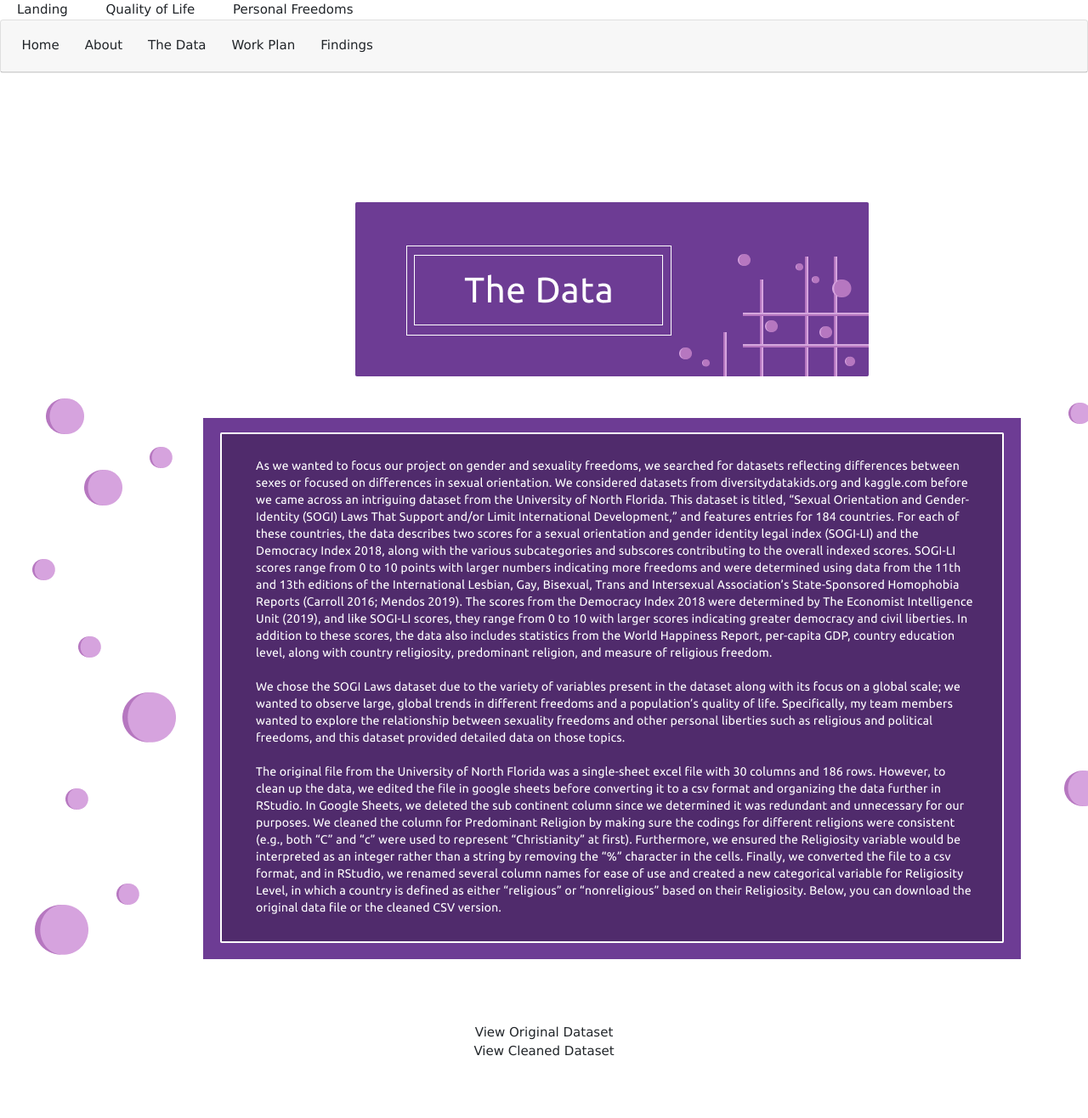
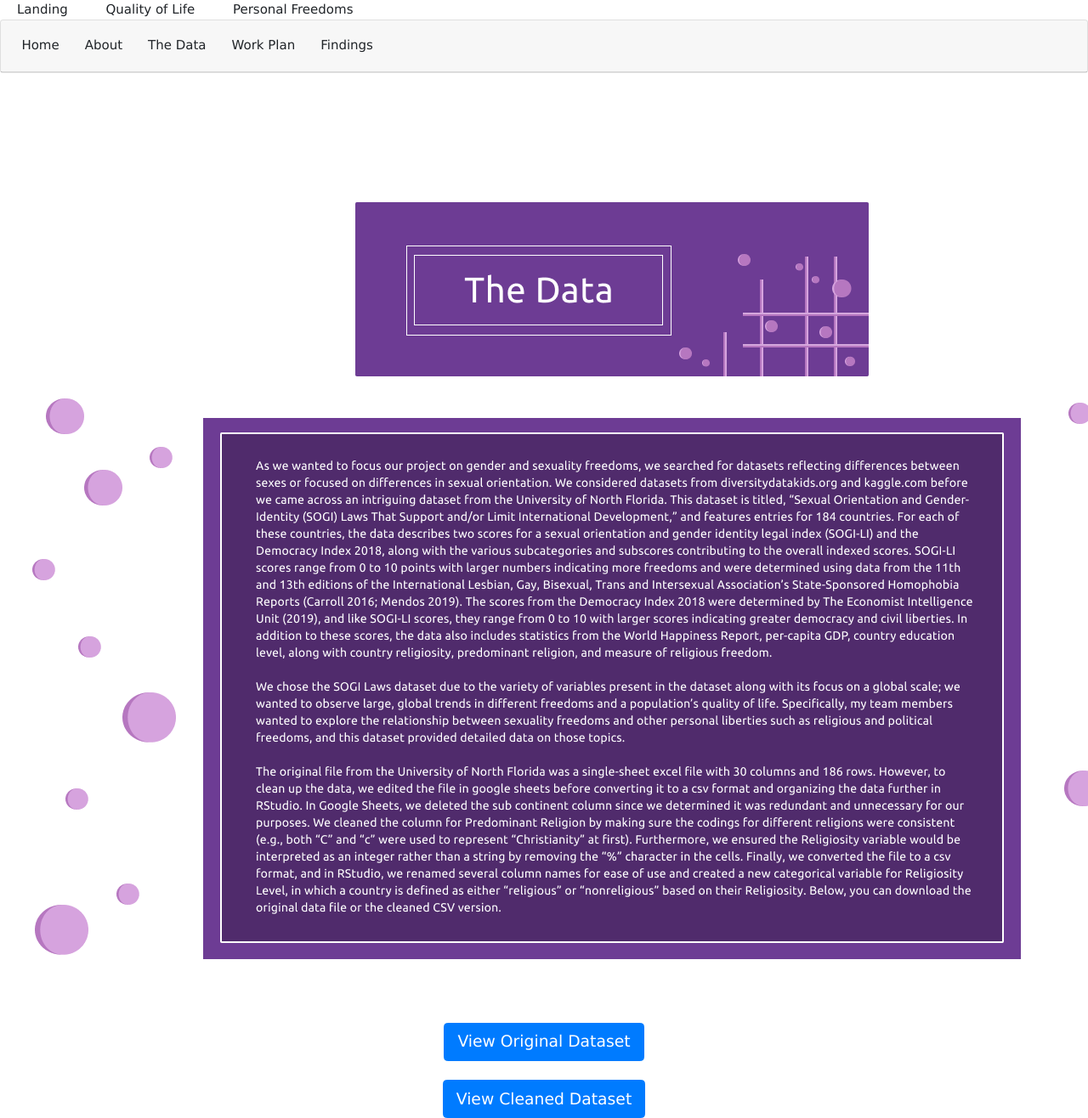
Before and after one commit to LHarrison36/DH125-Final-Project, a Jekyll site: the page built from Data3.md, in a window 1280 px wide. Shown: the whole page at 85% size. Built offline with Jekyll 4.4.1, drawn with Linux system fonts in a browser that asks for light colours; before the commit the page ends 1249 px from its top, so only the background shows below that.

Commit message:
Update Data3.md

```diff
--- a/Data3.md
+++ b/Data3.md
@@ -8,4 +8,6 @@ filename: Data3
 
 
 
-<div align="center"><a href="https://docs.google.com/spreadsheets/d/11KtGxFg9-U69w8sbpMir1dNKCYwOoXM9/edit?usp=sharing&ouid=102425609834752712251&rtpof=true&sd=true">View Original Dataset</a><br><a href="https://drive.google.com/file/d/1k8NRbas2vIyCx9Wwnz8BoD4XspW97Jyb/view?usp=sharing">View Cleaned Dataset</a></div>
+<div align="center"><a href="https://docs.google.com/spreadsheets/d/11KtGxFg9-U69w8sbpMir1dNKCYwOoXM9/edit?usp=sharing&ouid=102425609834752712251&rtpof=true&sd=true"><button class="btn btn-primary btn-lg">View Original Dataset</button></a>
+  <br><br>
+  <a href="https://drive.google.com/file/d/1k8NRbas2vIyCx9Wwnz8BoD4XspW97Jyb/view?usp=sharing"><button class="btn btn-primary btn-lg">View Cleaned Dataset</button></a></div>
```
